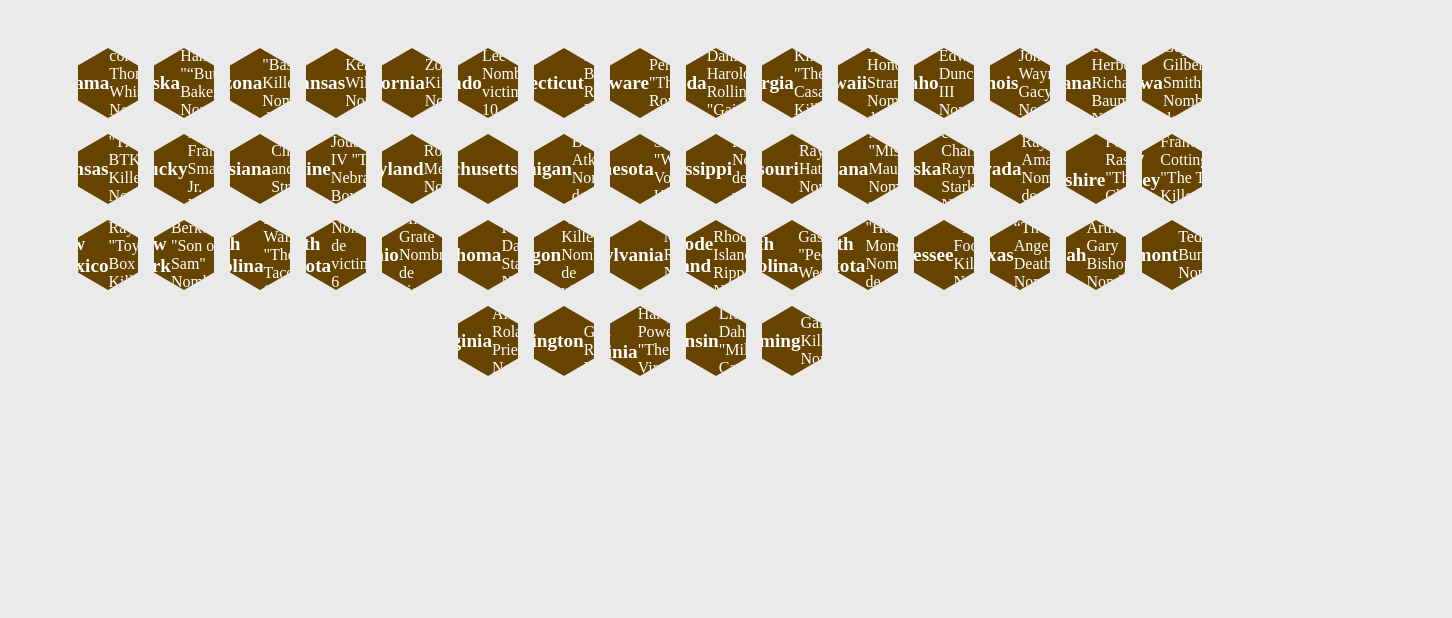
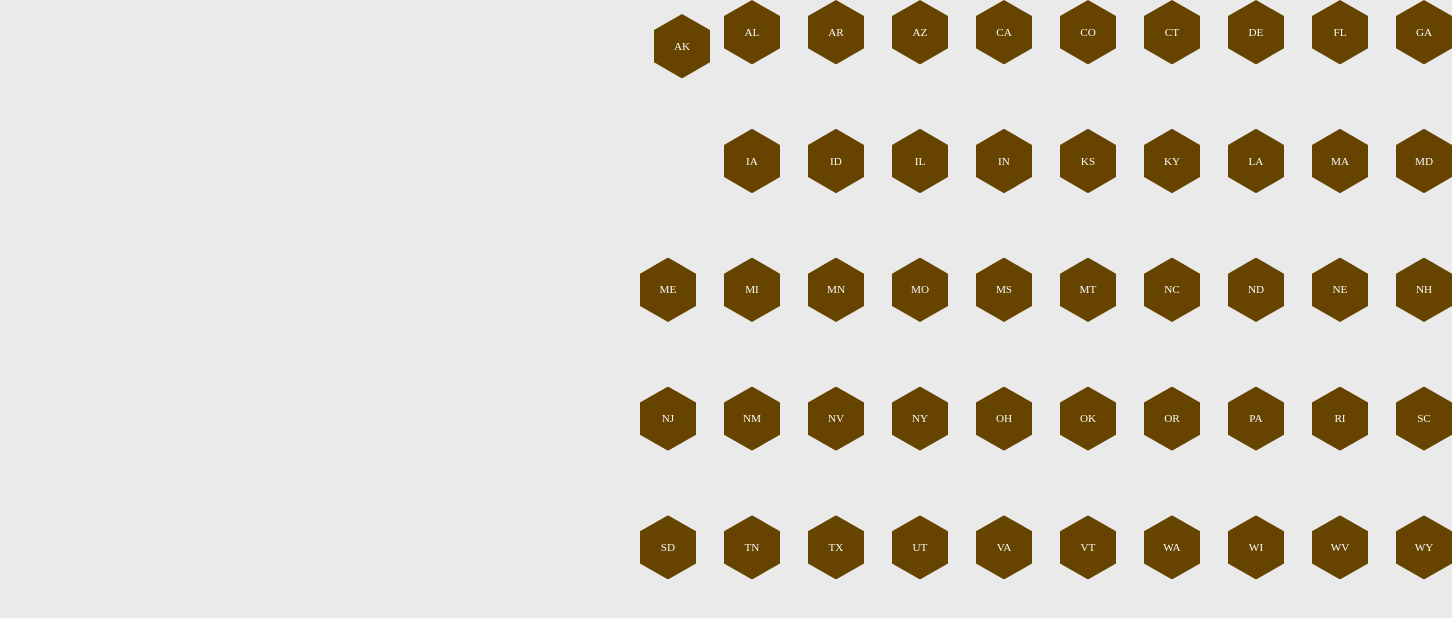
Before and after one commit to joelgaillard/serial-vision-group, a website built with Vite: page src/html/ou-se-cachent-ils.html in a window 1280 px wide. Shown: the whole page, 1452 px wide, since content can reach past the window. Built offline with nearby package versions, Linux system fonts and the light colour scheme.

Commit message:
changement carte hexagones

```diff
--- a/src/css/ou-se-cachent-ils.css
+++ b/src/css/ou-se-cachent-ils.css
@@ -1,65 +1,236 @@
-body {
+body, html {
+    height: 100%;
     margin: 0;
-    padding: 0;
-    background: #eaeaea;
+    background-color: #eaeaea;
 }
 
-.grid {
-    display: flex;
-    flex-wrap: wrap;
-    justify-content: center;
-    align-items: center;
-    padding: 5vmin;
+.hex-map {
+    position: relative;
+    width: max-content;
+    margin: auto;
+    transform: scale(0.7); /* Ajustez à la taille de votre fenêtre */
 }
 
 .hex {
-    width: 60px;
-    height: 70px;
+    width: 80px;
+    height: 92px;
     background-color: #640;
-    clip-path: polygon(50% 0%, 100% 25%, 100% 75%, 50% 100%, 0% 75%, 0% 25%);
-    display: flex;
+    display: inline-flex;
     justify-content: center;
     align-items: center;
+    clip-path: polygon(50% 0%, 100% 25%, 100% 75%, 50% 100%, 0% 75%, 0% 25%);
     color: white;
-    margin: 1vmin;
-    position: relative;
+    position: absolute;
 }
 
-.hex::after {
-    content: '';
-    position: absolute;
-    top: 100%;
-    left: 0;
-    width: 100%;
-    height: 35px;
-    background-color: inherit;
-    clip-path: polygon(50% 100%, 100% 75%, 100% 25%, 50% 0%, 0% 25%, 0% 75%);
-    display: none;
+
+/* Style spécifique pour l'Alaska et Hawaï */
+
+
+
+/* Vous devez créer un style pour chaque état en fonction de leur position */
+
+#ak {
+    top: 20px;
+    left: 20px;
+}
+#al {
+    top: 0px;
+    left: 120.0px;
+}
+#ar {
+    top: 0px;
+    left: 240.0px;
+}
+#az {
+    top: 0px;
+    left: 360.0px;
+}
+#ca {
+    top: 0px;
+    left: 480.0px;
+}
+#co {
+    top: 0px;
+    left: 600.0px;
+}
+#ct {
+    top: 0px;
+    left: 720.0px;
+}
+#de {
+    top: 0px;
+    left: 840.0px;
+}
+#fl {
+    top: 0px;
+    left: 960.0px;
+}
+#ga {
+    top: 0px;
+    left: 1080.0px;
 }
 
-.hex:hover::after {
-    display: block;
+#hi {
+    bottom: 20px;
+    left: 50%;
+    transform: translateX(-50%);
+}
+#ia {
+    top: 184px;
+    left: 120.0px;
+}
+#id {
+    top: 184px;
+    left: 240.0px;
+}
+#il {
+    top: 184px;
+    left: 360.0px;
+}
+#in {
+    top: 184px;
+    left: 480.0px;
+}
+#ks {
+    top: 184px;
+    left: 600.0px;
+}
+#ky {
+    top: 184px;
+    left: 720.0px;
+}
+#la {
+    top: 184px;
+    left: 840.0px;
+}
+#ma {
+    top: 184px;
+    left: 960.0px;
+}
+#md {
+    top: 184px;
+    left: 1080.0px;
+}
+#me {
+    top: 368px;
+    left: 0.0px;
+}
+#mi {
+    top: 368px;
+    left: 120.0px;
+}
+#mn {
+    top: 368px;
+    left: 240.0px;
+}
+#mo {
+    top: 368px;
+    left: 360.0px;
 }
 
-.hex-content {
-    display: flex;
-    flex-direction: column;
-    align-items: center;
-    padding: 5px;
-    font-size: 0.8em;
-    cursor: pointer;
+#ms {
+    top: 368px;
+    left: 480.0px;
+}
+#mt {
+    top: 368px;
+    left: 600.0px;
+}
+#nc {
+    top: 368px;
+    left: 720.0px;
+}
+#nd {
+    top: 368px;
+    left: 840.0px;
+}
+#ne {
+    top: 368px;
+    left: 960.0px;
+}
+#nh {
+    top: 368px;
+    left: 1080.0px;
+}
+#nj {
+    top: 552px;
+    left: 0.0px;
+}
+#nm {
+    top: 552px;
+    left: 120.0px;
+}
+#nv {
+    top: 552px;
+    left: 240.0px;
+}
+#ny {
+    top: 552px;
+    left: 360.0px;
+}
+#oh {
+    top: 552px;
+    left: 480.0px;
+}
+#ok {
+    top: 552px;
+    left: 600.0px;
+}
+#or {
+    top: 552px;
+    left: 720.0px;
+}
+#pa {
+    top: 552px;
+    left: 840.0px;
+}
+#ri {
+    top: 552px;
+    left: 960.0px;
+}
+#sc {
+    top: 552px;
+    left: 1080.0px;
+}
+#sd {
+    top: 736px;
+    left: 0.0px;
+}
+#tn {
+    top: 736px;
+    left: 120.0px;
+}
+#tx {
+    top: 736px;
+    left: 240.0px;
+}
+#ut {
+    top: 736px;
+    left: 360.0px;
+}
+#va {
+    top: 736px;
+    left: 480.0px;
+}
+#vt {
+    top: 736px;
+    left: 600.0px;
+}
+#wa {
+    top: 736px;
+    left: 720.0px;
 }
 
-.hex-title {
-    font-weight: bold;
-    font-size: 1.2em;
+#wi {
+    top: 736px;
+    left: 840.0px;
 }
-
-/* Adjust for hexagon offsets */
-.row {
-    display: flex;
+#wv {
+    top: 736px;
+    left: 960.0px;
 }
-
-.row:nth-child(odd) .hex {
-    margin-left: 30px;
+#wy {
+    top: 736px;
+    left: 1080.0px;
 }
--- a/src/html/ou-se-cachent-ils.html
+++ b/src/html/ou-se-cachent-ils.html
@@ -9,8 +9,57 @@
 </head>
 
 <body>
-    <div id="grid" class="grid">
-        <!-- Hexagon cells will be generated by JavaScript -->
+    <div class="hex-map">
+        <div class="hex" id="ak">AK</div>
+        <div class="hex" id="al">AL</div>
+        <div class="hex" id="ar">AR</div>
+        <div class="hex" id="az">AZ</div>
+        <div class="hex" id="ca">CA</div>
+        <div class="hex" id="co">CO</div>
+        <div class="hex" id="ct">CT</div>
+        <div class="hex" id="de">DE</div>
+        <div class="hex" id="fl">FL</div>
+        <div class="hex" id="ga">GA</div>
+        <div class="hex" id="hi">HI</div>
+        <div class="hex" id="ia">IA</div>
+        <div class="hex" id="id">ID</div>
+        <div class="hex" id="il">IL</div>
+        <div class="hex" id="in">IN</div>
+        <div class="hex" id="ks">KS</div>
+        <div class="hex" id="ky">KY</div>
+        <div class="hex" id="la">LA</div>
+        <div class="hex" id="ma">MA</div>
+        <div class="hex" id="md">MD</div>
+        <div class="hex" id="me">ME</div>
+        <div class="hex" id="mi">MI</div>
+        <div class="hex" id="mn">MN</div>
+        <div class="hex" id="mo">MO</div>
+        <div class="hex" id="ms">MS</div>
+        <div class="hex" id="mt">MT</div>
+        <div class="hex" id="nc">NC</div>
+        <div class="hex" id="nd">ND</div>
+        <div class="hex" id="ne">NE</div>
+        <div class="hex" id="nh">NH</div>
+        <div class="hex" id="nj">NJ</div>
+        <div class="hex" id="nm">NM</div>
+        <div class="hex" id="nv">NV</div>
+        <div class="hex" id="ny">NY</div>
+        <div class="hex" id="oh">OH</div>
+        <div class="hex" id="ok">OK</div>
+        <div class="hex" id="or">OR</div>
+        <div class="hex" id="pa">PA</div>
+        <div class="hex" id="ri">RI</div>
+        <div class="hex" id="sc">SC</div>
+        <div class="hex" id="sd">SD</div>
+        <div class="hex" id="tn">TN</div>
+        <div class="hex" id="tx">TX</div>
+        <div class="hex" id="ut">UT</div>
+        <div class="hex" id="va">VA</div>
+        <div class="hex" id="vt">VT</div>
+        <div class="hex" id="wa">WA</div>
+        <div class="hex" id="wi">WI</div>
+        <div class="hex" id="wv">WV</div>
+        <div class="hex" id="wy">WY</div>
     </div>
     <script src="/src/js/ou-se-cachent-ils.js" type="module"> </script>
 </body>
--- a/src/js/ou-se-cachent-ils.js
+++ b/src/js/ou-se-cachent-ils.js
@@ -3,18 +3,15 @@ document.addEventListener('DOMContentLoaded', function () {
         .then(response => response.json())
         .then(data => {
             const grid = document.getElementById('grid');
-            data.forEach((stateData, index) => {
+            data.forEach((stateData) => {
                 let hexCell = document.createElement('div');
                 hexCell.className = 'hex';
                 hexCell.innerHTML = `
-                <div class="hex-title">${stateData.state}</div>
-                <div class="hex-details">
-                    <div>Victimes totales: ${stateData.SerialKillersTotalVictims1992 - 2019}</div>
-                    <div>Tueur le plus connu: ${stateData.SerialKillersMostKnownKiller}</div>
-                    <div>Nombre de victimes: ${stateData.SerialKillersMkNumVictims}</div>
-                    <div>Statut final: ${stateData.SerialKillersMkFinalStatus}</div>
-                </div>
-            `;
+                    <div class="hex-content">
+                        <span class="state-abbr">${stateData.state.slice(0, 2).toUpperCase()}</span>
+                        <span class="details">Victimes: ${stateData.SerialKillersTotalVictims1992 - 2019}</span>
+                    </div>
+                `;
                 grid.appendChild(hexCell);
             });
         })
```
